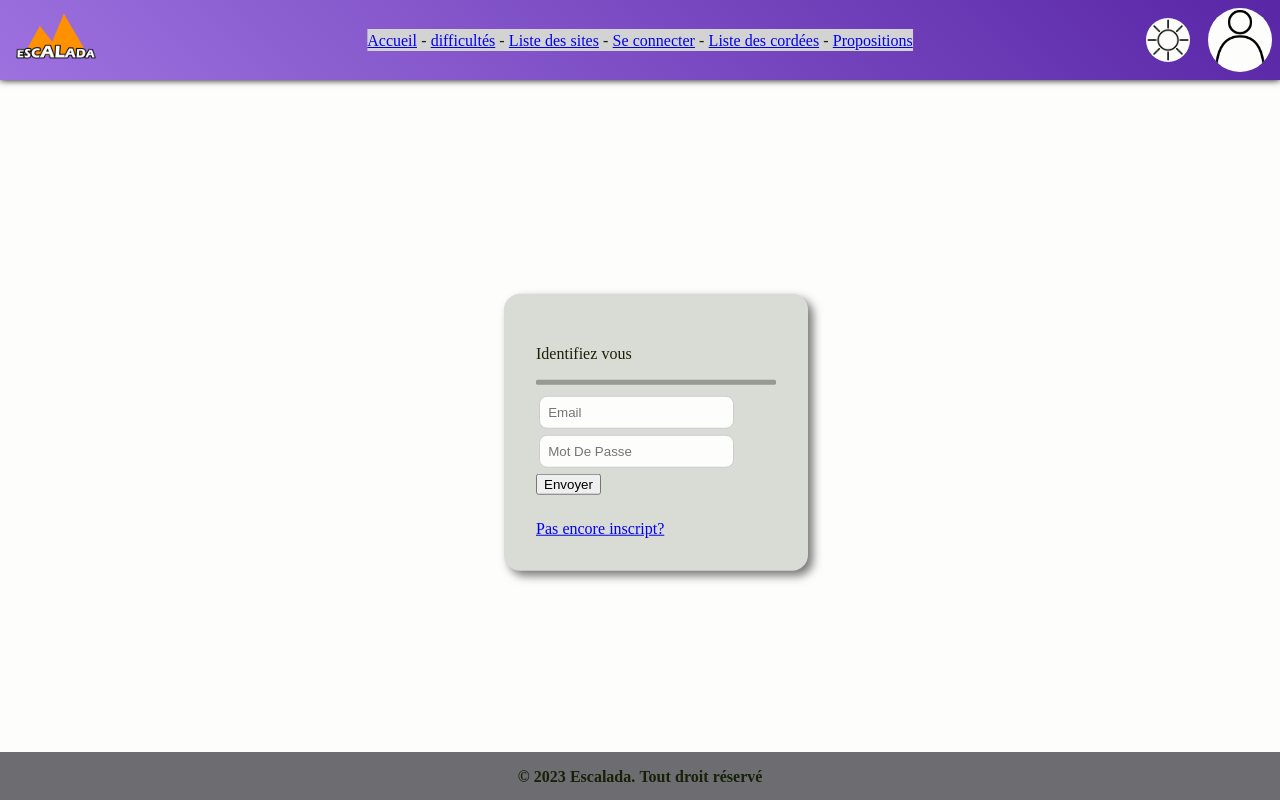
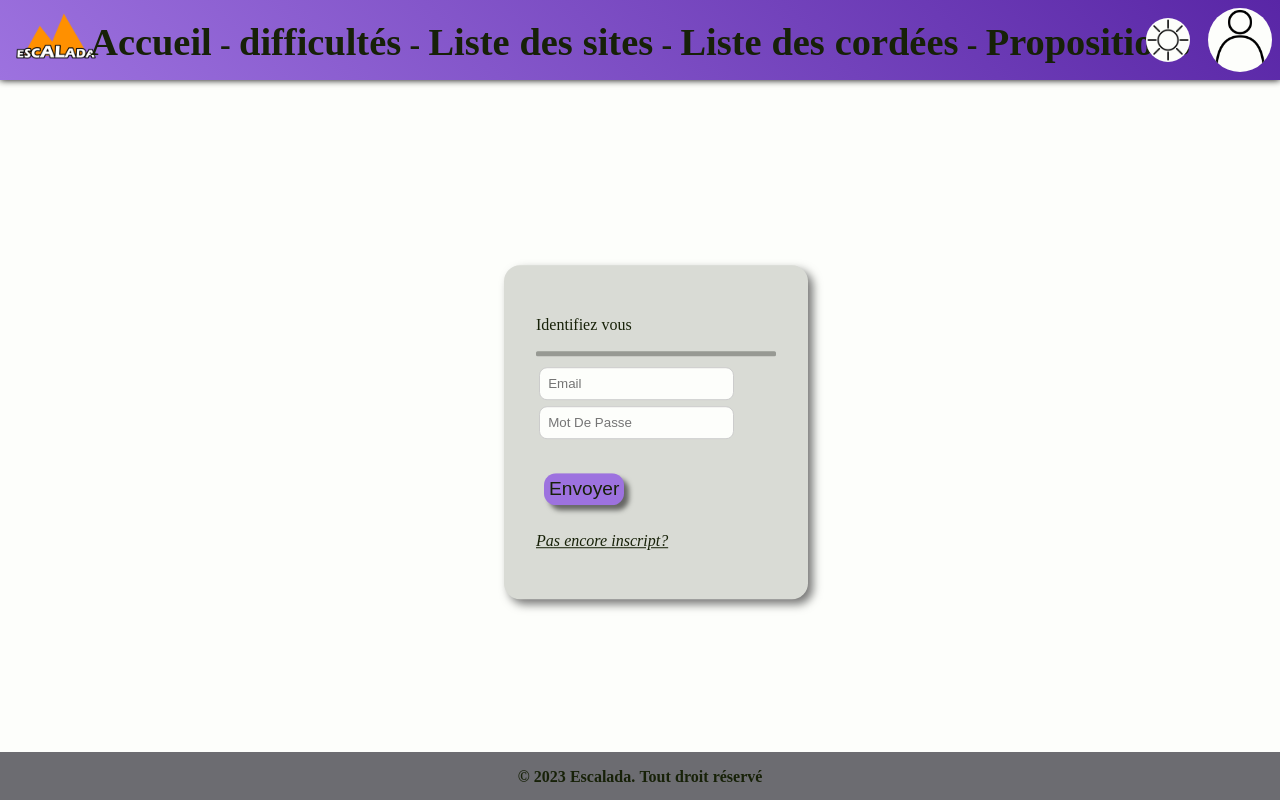
Before and after one commit to xyannick3/Escalada, a Flask app: page /login in a window 1280 px wide. Run offline with Flask 3, Linux system fonts and the light colour scheme; some libraries are stand-ins or nearby versions.

Commit message:
better global render

```diff
--- a/DevelopmentFile/static/website.css
+++ b/DevelopmentFile/static/website.css
@@ -89,6 +89,25 @@ header {
 .pages_index {
     width:max-content;
     overflow-y: hidden;
+}
+
+.pages_index > nav {
+    text-align:center;
+    font-size:xx-large;
+    font-weight: bold;
+}
+
+.pages_index > nav > div {
+    display: inline-block;
+    font-size:120%;
+    font-weight: bold;
+}
+
+.pages_index > nav > div:hover {
+    display: inline-block;
+    color: var(--text-accent);
+    font-size:130%;
+    font-weight: bold;
 }
 
 /* Gestion du menu déroulant de connection */
@@ -250,6 +269,27 @@ img.logo {
     box-sizing: border-box;
 }
 
+#login_wrapper > form > select {
+    position:relative;
+    margin: 0.2rem;
+    padding: 0.5rem;
+    border-radius: 0.5rem;
+    border: 1px solid #ccc;
+    box-sizing: border-box;
+}
+
+#login_wrapper > form > button {
+    margin: 0.5rem;
+    padding: 0.25rem;
+    border-radius: 0.75rem;
+    border: 1px solid #00000000;
+    box-sizing: border-box;
+    color: var(--text);
+    font-size: larger;
+    background-color: var(--primary);
+    box-shadow: 5px 5px 5px 0px #00000088;
+}
+
 #login_wrapper > form > .separation_bar {
     position: relative;
     height: 0.3rem;
@@ -261,6 +301,37 @@ img.logo {
     margin-top: 0.5rem;
     margin-bottom: 0.5rem;
 }
+
+#login_wrapper > p {
+    font-style: italic;
+    text-decoration: underline;
+}
+
+#login_wrapper > p:hover {
+    font-weight: bolder;
+    font-style: italic;
+    text-decoration: underline;
+}
+
+#login_message_fail {
+    font-weight: bold;
+    color: rgb(200, 20, 20);
+}
+
+#error_page_wrapper {
+    position: relative;
+    width: fit-content;
+    left: 50%;
+    top: 50%;
+    transform: translate(-50%, -50%);
+
+}
+
+#error_page_wrapper > p {
+    position: relative;
+    left: 25%;
+}
+
 
 
 
--- a/DevelopmentFile/static/website_day.css
+++ b/DevelopmentFile/static/website_day.css
@@ -1,6 +1,7 @@
 /*File containing the color codes for the light theme*/
 :root {
     --text: #172108;
+    --text-accent: #edf7de;
     --background: #fdfefb;
     --primary: #9d72df;
     --secondary: #6c6c71;
--- a/DevelopmentFile/static/website_night.css
+++ b/DevelopmentFile/static/website_night.css
@@ -1,6 +1,7 @@
 /*File containing the color codes for the night theme*/
 :root {
     --text: #edf7de;
+    --text-accent: #172108;
     --background: #1e1c20;
     --primary: #4c208d;
     --secondary: #3c3b3d;
--- a/DevelopmentFile/templates/404.html
+++ b/DevelopmentFile/templates/404.html
@@ -3,5 +3,8 @@
 {%block title%}<h2 style="align-content: center;">ERREUR  : 404</h2>{%endblock%}
 
 {%block content%}
-<img src="{{url_for('static', filename='img/error_404.png')}}" alt = 'Erreur 404'>
+<div id="error_page_wrapper">
+    <img src="{{url_for('static', filename='img/error_404.png')}}" alt = 'Erreur 404'>
+    <p>Mmmmhhhh... Il semblerait qu'il n'y ai rien à grimper par ici.</p>
+</div>
 {%endblock%}
--- a/DevelopmentFile/templates/base.html
+++ b/DevelopmentFile/templates/base.html
@@ -28,17 +28,12 @@
 
         <div id="header_center">
           <div class="pages_index">
-            <nav style="text-align:center; background-color:LightGray">
-              <a href="/">Accueil</a> -
-              <a href={{url_for('difficulté')}}>difficultés</a> -
-              <a href="{{url_for('sites')}}">Liste des sites</a> -
-              <a href="{{url_for('login')}}">Se connecter</a> -
-              <a href="{{url_for('cordees')}}">Liste des cordées</a> -
-              <a href="{{url_for('propositions')}}">Propositions</a>
-              {%if 'mail' in session%}
-              -
-              <a href="{{url_for('user',select=session['mail'])}}">page utilisateur</a>
-              {%endif%}
+            <nav>
+              <div >Accueil</div> -
+              <div onclick="location.href='{{url_for('difficulté')}}';">difficultés</div> -
+              <div onclick="location.href='{{url_for('sites')}}';">Liste des sites</div> -
+              <div onclick="location.href='{{url_for('cordees')}}';">Liste des cordées</div> -
+              <div onclick="location.href='{{url_for('propositions')}}';">Propositions</div>
             </nav>
           </div>
         </div>
@@ -61,7 +56,7 @@
 
 
           <div class="page_profile_icon">
-            {%if 'mail' not in session%} <!-- Si utilisateur est connecter, on lui montre le menu déroulant addapté-->
+            {% if 'mail' not in session %} <!-- Si utilisateur est connecter, on lui montre le menu déroulant addapté-->
 
             <div class="profile_icon_img" id="profile_button">
               <img
@@ -183,7 +178,7 @@
       let lightmodbutton = document.getElementById( "toggle_switch" );
       let lightmodswitchimg = document.getElementById( "img_lightswitch" );
       let defaultprofilepic = document.getElementById( "img_login_icon" );
-      {%if 'mail' not in session%}
+      {% if 'mail' not in session %}
       let icon_login = document.getElementById( "icon_login" );
       let icon_signin = document.getElementById( "icon_signin" );
       {% else %}
@@ -211,7 +206,7 @@
         if (n == 1) {
           lightmod_stylesheet.href = "{{ url_for('static', filename = 'website_night.css')}}";
           lightmodswitchimg.src = "{{ url_for('static', filename = 'img/lightmod_icon_night.png')}}";
-          {% if connected == False %}
+          {% if 'mail' not in session %}
           defaultprofilepic.src = "{{ url_for('static', filename = 'img/default_user_account_icon_night.png')}}";
           icon_login.src = "{{ url_for('static', filename = 'img/login_icon_night.png')}}";
           icon_signin.src = "{{ url_for('static', filename = 'img/signin_icon_night.png')}}";
@@ -222,7 +217,7 @@
         } else if (n == 0) {
           lightmod_stylesheet.href = "{{ url_for('static', filename = 'website_day.css')}}";
           lightmodswitchimg.src="{{ url_for('static', filename = 'img/lightmod_icon_day.png')}}";
-          {% if connected == False %}
+          {% if 'mail' not in session %}
           defaultprofilepic.src="{{ url_for('static', filename = 'img/default_user_account_icon_day.png')}}";
           icon_login.src="{{ url_for('static', filename = 'img/login_icon_day.png')}}";
           icon_signin.src="{{ url_for('static', filename = 'img/signin_icon_day.png')}}";
--- a/DevelopmentFile/templates/login.html
+++ b/DevelopmentFile/templates/login.html
@@ -8,10 +8,10 @@
         <p>Identifiez vous</p>
         <div class="separation_bar"></div>
         <input type="text" id="id"name="id" placeholder="Email"><br>
-        <input type="password" id="psw" name="psw" class= "form-control" placeholder="Mot De Passe"><br>
-        <div><button class="btn btn-primary" type= "submit">Envoyer</button></div><br>
+        <input type="password" id="psw" name="psw" class= "form-control" placeholder="Mot De Passe"><br><br>
+        <button class="btn btn-primary" type= "submit">Envoyer</button>
     </form>
-
-    <a href={{url_for('register')}}>Pas encore inscript?</a>
+    <p></p>
+    <p onclick="location.href='{{url_for('register')}}';">Pas encore inscript?</p>
 </div>
 {%endblock%}
```
Also changed, not shown: DevelopmentFile/templates/loginfailure.html (+11 -8 lines), DevelopmentFile/templates/register.html (+12 -13 lines).
